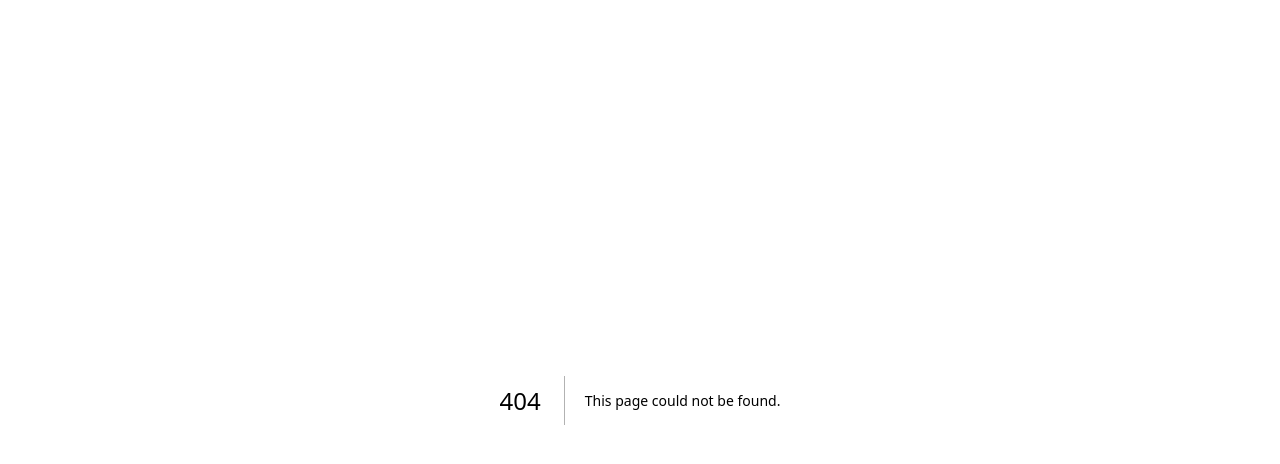
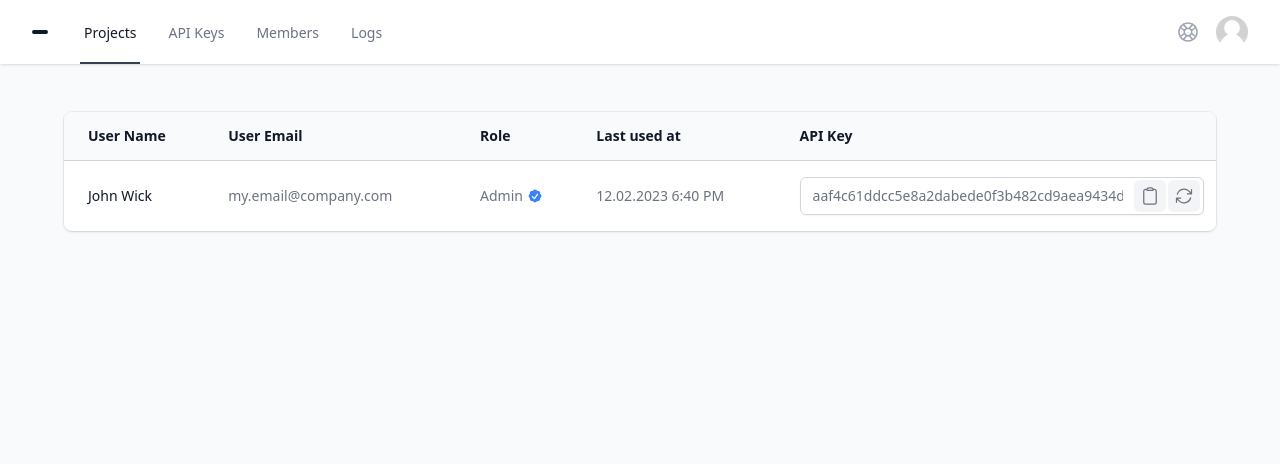
Before and after one commit to orcuntuna/envbook, a Next.js app: page /app/api_keys in a window 1280 px wide. Before the commit this address had no page. Shown: the top 464 px of the page. Built offline with nearby package versions, Linux system fonts and the light colour scheme.

Commit message:
add api keys table

```diff
--- /dev/null
+++ b/src/app/app/api_keys/page.tsx
@@ -0,0 +1,86 @@
+'use client'
+
+import { CheckBadgeIcon } from '@heroicons/react/20/solid'
+import { ClipboardIcon, ArrowPathIcon } from '@heroicons/react/24/outline'
+
+export default function ApiKeysPage() {
+  return (
+    <div>
+      <div className="mt-8 flow-root">
+        <div className="-my-2 -mx-4 overflow-x-auto sm:-mx-6 lg:-mx-8">
+          <div className="inline-block min-w-full py-2 align-middle sm:px-6 lg:px-8">
+            <div className="overflow-hidden shadow ring-1 ring-black ring-opacity-5 sm:rounded-lg">
+              <table className="min-w-full divide-y divide-gray-300">
+                <thead className="bg-gray-50">
+                  <tr>
+                    <th
+                      scope="col"
+                      className="py-3.5 pl-4 pr-3 text-left text-sm font-semibold text-gray-900 sm:pl-6">
+                      User Name
+                    </th>
+                    <th
+                      scope="col"
+                      className="px-3 py-3.5 text-left text-sm font-semibold text-gray-900">
+                      User Email
+                    </th>
+                    <th
+                      scope="col"
+                      className="px-3 py-3.5 text-left text-sm font-semibold text-gray-900">
+                      Role
+                    </th>
+                    <th
+                      scope="col"
+                      className="px-3 py-3.5 text-left text-sm font-semibold text-gray-900">
+                      Last used at
+                    </th>
+                    <th
+                      scope="col"
+                      className="px-3 py-3.5 text-left text-sm font-semibold text-gray-900">
+                      API Key
+                    </th>
+                  </tr>
+                </thead>
+                <tbody className="divide-y divide-gray-200 bg-white">
+                  <tr>
+                    <td className="whitespace-nowrap py-4 pl-4 pr-3 text-sm font-medium text-gray-900 sm:pl-6">
+                      John Wick
+                    </td>
+                    <td className="whitespace-nowrap px-3 py-4 text-sm text-gray-500">
+                      my.email@company.com
+                    </td>
+                    <td className="whitespace-nowrap px-3 py-4 text-sm text-gray-500">
+                      <div className="inline-flex items-center">
+                        Admin
+                        <CheckBadgeIcon className="w-4 h-4 text-blue-500 ml-1" />
+                      </div>
+                    </td>
+                    <td className="whitespace-nowrap px-3 py-4 text-sm text-gray-500">
+                      12.02.2023 6:40 PM
+                    </td>
+                    <td className="whitespace-nowrap px-3 py-4 text-sm text-gray-500">
+                      <div className="relative w-full">
+                        <input
+                          type="text"
+                          className="block w-full pr-20 rounded-md border-gray-300 shadow-sm focus:border-gray-300 focus:outline-none focus:ring-2 focus:ring-gray-800 focus:ring-offset-2 sm:text-sm"
+                          placeholder="you@example.com"
+                          defaultValue={'aaf4c61ddcc5e8a2dabede0f3b482cd9aea9434d'}
+                          readOnly={true}
+                        />
+                        <button className="absolute right-[38px] top-[3px] w-8 h-8 bg-gray-100 rounded-md hover:bg-gray-200 flex items-center justify-center text-gray-500">
+                          <ClipboardIcon className="w-5 h-5" />
+                        </button>
+                        <button className="absolute right-1 top-[3px] w-8 h-8 bg-gray-100 rounded-md hover:bg-gray-200 flex items-center justify-center text-gray-500">
+                          <ArrowPathIcon className="w-5 h-5" />
+                        </button>
+                      </div>
+                    </td>
+                  </tr>
+                </tbody>
+              </table>
+            </div>
+          </div>
+        </div>
+      </div>
+    </div>
+  )
+}
--- a/src/app/app/environments/[environmentId]/page.tsx
+++ b/src/app/app/environments/[environmentId]/page.tsx
@@ -130,7 +130,7 @@ export default function EnvironmentPage() {
             </button>
           </div>
         </div>
-        <div className="w-10/12">
+        <div className="w-10/12 pb-6">
           <div className="flex items-center">
             <button
               type="button"
```
